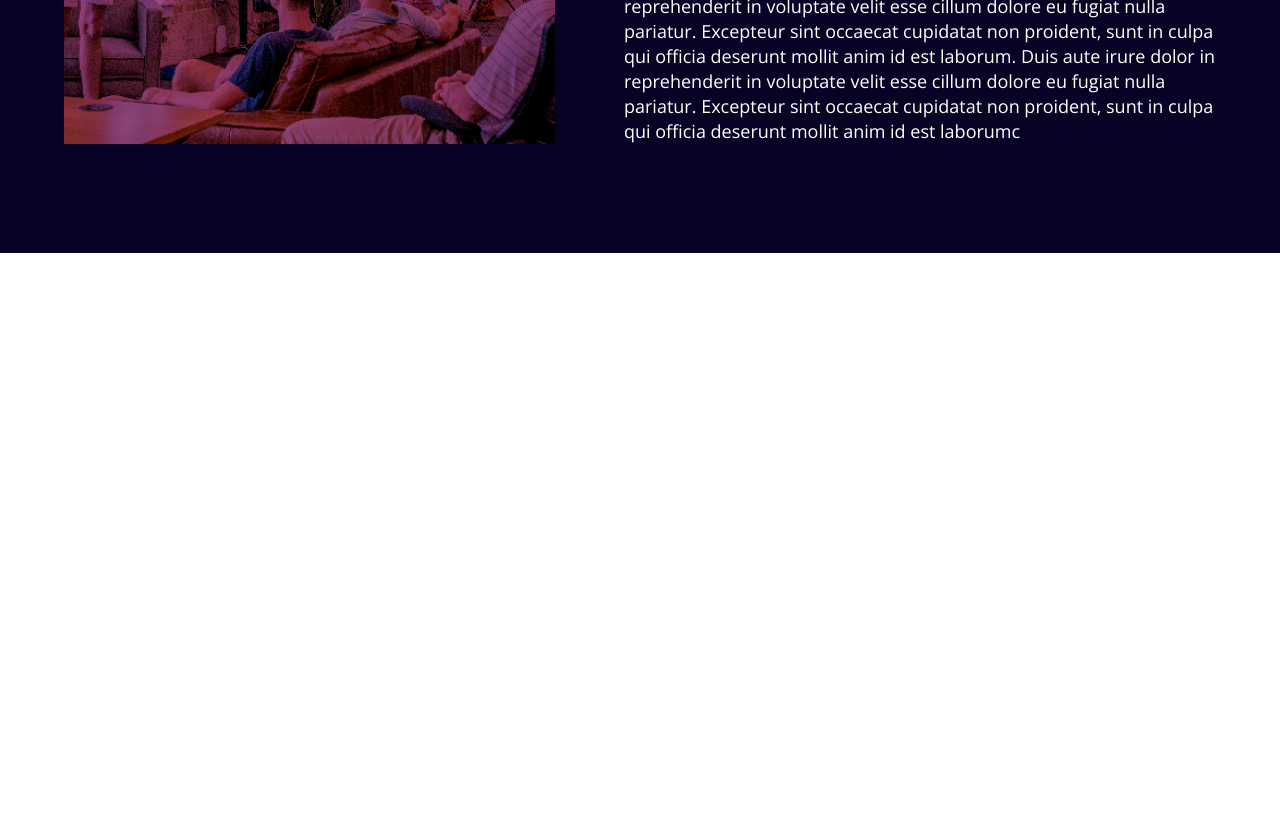
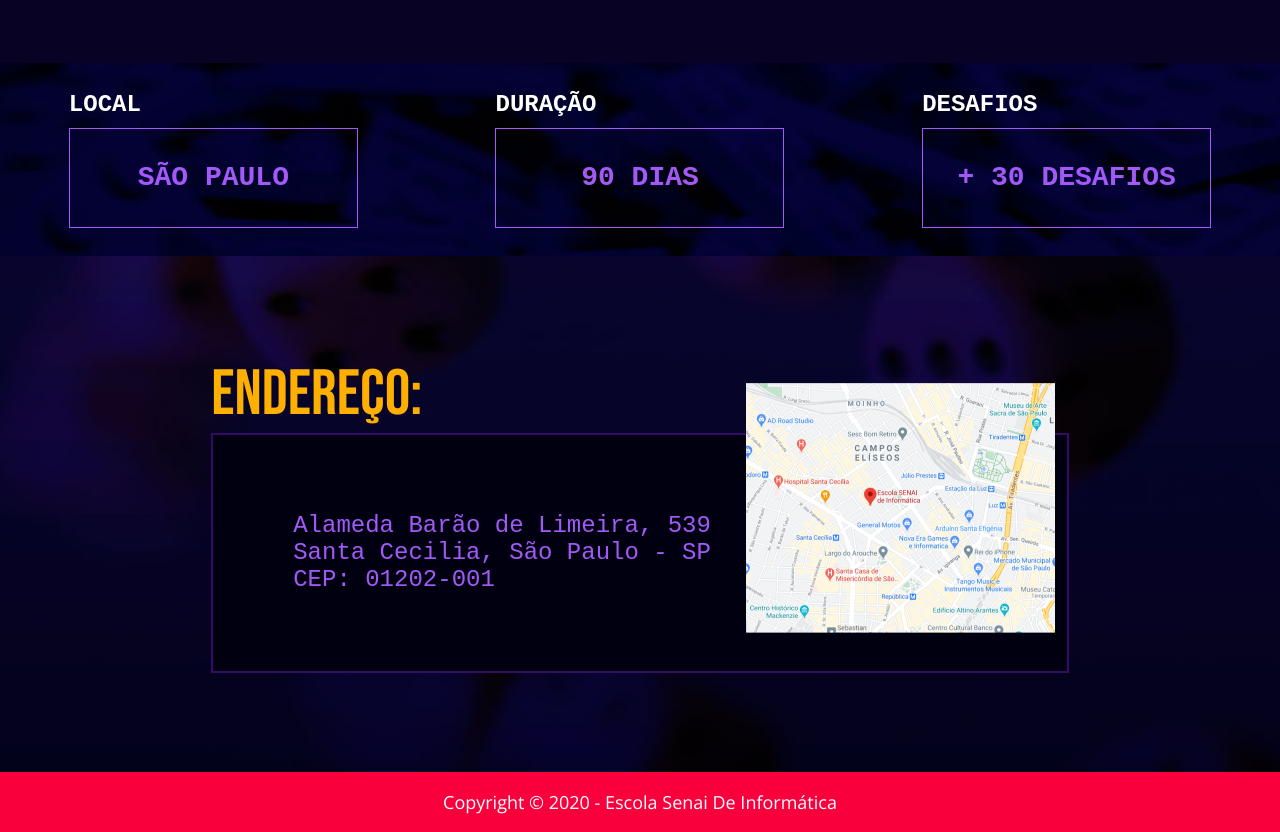
Before and after one commit to LimaGustav/LandingPage---Responsiva, a plain HTML site: page index.html in a window 1280 px wide. Shown: the part 1487-2319 px from the top of the page. Before the commit the page ends 1740 px from the top, so only its background shows below. Drawn offline with nearby package versions, Linux system fonts and the light colour scheme.

Commit message:
Pagina Web Finalizada

```diff
--- a/css/style.css
+++ b/css/style.css
@@ -7,6 +7,11 @@
     padding: 0;
     box-sizing: border-box;
     list-style: none;
+    scroll-behavior: smooth;
+}
+
+#info:target {
+    scroll-margin-top: 300px;
 }
 
 li {
@@ -61,7 +66,7 @@ header{
     background-size: cover;
     background-position: center center;
 
-    height: 100vh;
+    height: 740px;
     margin-top: 60px;
 
     display: flex;
@@ -118,7 +123,7 @@ hr{
 
 .sobre {
     background-color: #080324;
-    height: 110vh;
+    height: 750px;
 }
 
 .conteudo_sobre {
@@ -185,3 +190,131 @@ hr{
 
     color: white;
 }
+
+/* INFO */
+
+.info {
+    height: 193px;
+
+    background-image: url(../assets_/imagem-fundo-info.png);
+
+    background-position: center center;
+    background-size: cover;
+
+
+    display: flex;
+    justify-content: space-around;
+    align-items: center;
+}
+
+
+.box_info span{
+    font-family: Courier New;
+    font-style: normal;
+    font-weight: bold;
+    font-size: 24px;
+    line-height: 27px;
+    text-transform: uppercase;
+
+    color: white;
+}
+
+.box_pequenas_info {
+    margin-top: 10px;
+
+    width: 289px;
+    height: 100px;
+    border: 1px solid #A259F7;
+
+    display: flex;
+    justify-content: center;
+    align-items: center;
+}
+
+.box_pequenas_info span {
+    font-family: Courier New;
+    font-style: normal;
+    font-weight: bold;
+    font-size: 28px;
+    line-height: 32px;
+    text-transform: uppercase;
+
+    color: #A259F7;
+}
+
+/* ENDEREÇO */
+
+.endereco {
+    background-image: url(../assets_/imagem-fundo-endereco.png);
+    background-size: cover;
+    background-position: center center;
+
+    width: 100%;
+    height: 516px;
+
+    display: flex;
+    flex-direction: column;
+    align-items: center;
+    justify-content: center;
+}
+
+
+.endereco h2 {
+    font-family: Bebas Neue;
+    font-style: normal;
+    font-weight: normal;
+    font-size: 64px;
+    line-height: 77px;
+
+    color: #FFAF00;
+}
+
+.box_endereco {
+    width: 67vw;
+    height: 30vh;
+
+    background: #010010;
+    border: 2px solid #340B65;
+
+    display: flex;
+    align-items: center;
+
+    position: relative;
+}
+
+.endereco span {
+    width: 435px;
+
+    font-family: Courier New;
+    font-style: normal;
+    font-weight: normal;
+    font-size: 24px;
+    line-height: 27px;
+
+    color: #A259F7;
+
+    margin-left: 80px;
+}
+
+.mapa {
+    position: absolute;
+    left: 746px;
+    top: 1870px;
+}
+
+/* ENDEREÇO */
+
+footer {
+    height: 60px;
+    background-color: #F9003D;
+    display: flex;
+    justify-content: center;
+    align-items: center;
+}
+
+footer span {
+    font-family: 'Open Sans', sans-serif;
+    font-size: 18px;
+    color: white;
+    text-transform: capitalize;
+}
--- a/index.html
+++ b/index.html
@@ -11,16 +11,16 @@
     <header>
         <div class="container_nav_header grid">
             <nav class="nav_header">
-                <a href="">
+                <a href="#banner">
                     <li>inicio</li>
                 </a>
-                <a href="">
+                <a href="#sobre">
                     <li>sobre</li>
                 </a>
-                <a href="">
+                <a href="#info">
                     <li>desafios</li>
                 </a>
-                <a href="">
+                <a href="#endereco">
                     <li>endereço</li>
                 </a>
             </nav>
@@ -28,7 +28,7 @@
     </header>
 
     <main>
-        <section class="banner">
+        <section id="banner" class="banner">
             <div class="container_escrita_banner grid">
                 <h1>desenvolvimento de sistemas 2021</h1>
 
@@ -41,7 +41,7 @@
         </section>
 
 
-        <section class="sobre">
+        <section id="sobre" class="sobre">
             <div class="conteudo_sobre grid ">
                 <h2>sobre projetos</h2>
 
@@ -59,10 +59,39 @@
 
             </div>
         </section>
+
+        <section id="info" class="info">
+            <div class="box_info">
+                <span>local</span>
+                <div class="box_pequenas_info"><span>são paulo</span>
+                </div>
+            </div>
+            <div class="box_info">
+                <span>duração</span>
+                <div class="box_pequenas_info"><span>90 dias</span>
+                </div>
+            </div>
+            <div class="box_info">
+                <span>desafios<span>
+                <div class="box_pequenas_info"><span>+ 30 desafios</span>
+                </div>
+            </div>
+        </section>
+
+        <section id="endereco" class="endereco grid">
+            <div class="centralizador">
+                <h2>endereço:</h2>
+                <div class="box_endereco">
+                    <span>Alameda Barão de Limeira, 539 Santa Cecilia, São Paulo - SP CEP: 01202-001</span>
+                </div>
+            </div>
+            <a href="https://www.google.com/maps/place/Escola+SENAI+de+Inform%C3%A1tica/@-23.5364375,-46.6483923,17z/data=!3m1!4b1!4m5!3m4!1s0x94ce5843deb99025:0xb23619858bc7e63e!8m2!3d-23.5364375!4d-46.6462036" target="_blank"><img class="mapa" src="assets_/mapa.png" alt=""></a>
+        </section>
     </main>
 
     <footer>
-
+        <span>copyright © 2020 - escola senai de informática
+        </span>
     </footer>
 
 
```
